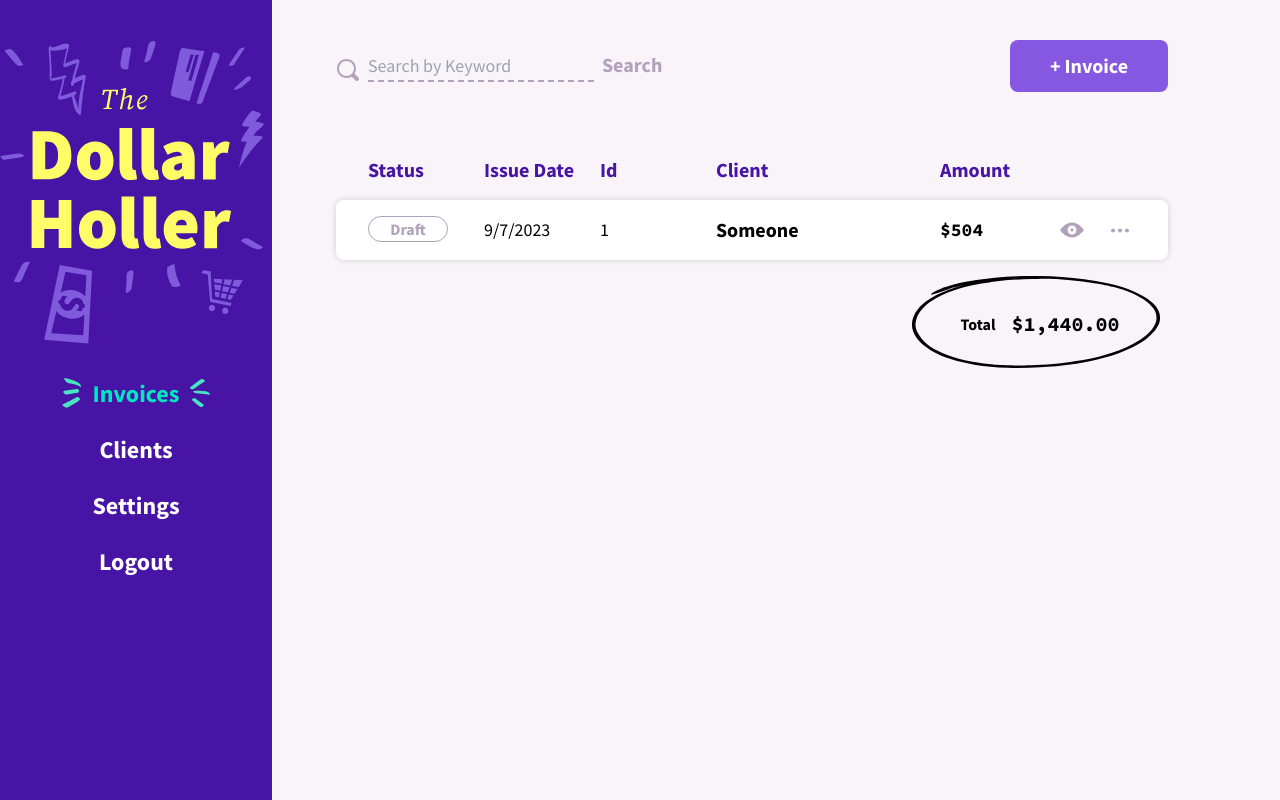
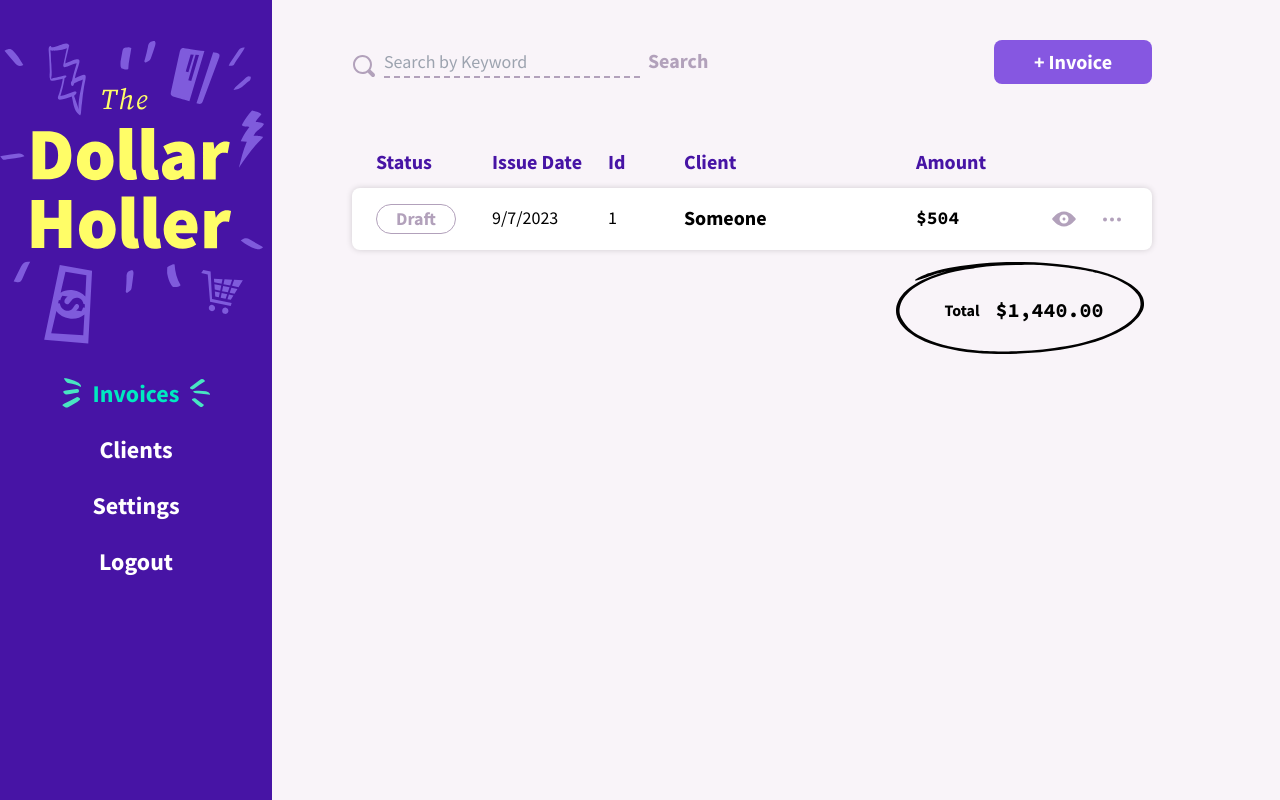
Before and after one commit to Md-Talim/thedollarholler, a SvelteKit app: page /invoices in a window 1280 px wide. Built offline with nearby package versions, Linux system fonts and the light colour scheme.

Commit message:
Make the invoice list responsive

```diff
--- a/src/app.css
+++ b/src/app.css
@@ -15,7 +15,7 @@
 
 @layer components {
   .invoice-table {
-    @apply px-8 mb-4 grid grid-cols-invoiceTable gap-x-4;
+    @apply mb-3 grid w-full grid-cols-invoiceTableMobile gap-x-4 px-4 lg:grid-cols-invoiceTable lg:px-6;
   }
 }
 
--- a/src/lib/components/Search.svelte
+++ b/src/lib/components/Search.svelte
@@ -9,7 +9,7 @@
   <input
     type="text"
     placeholder="Search by Keyword"
-    class="border-b-2 border-dashed border-pastelPurple bg-transparent font-sansSerif text-lg outline-none focus:border-solid focus:border-lavenderIndigo"
+    class="w-full border-b-2 border-dashed border-pastelPurple bg-transparent font-sansSerif text-lg outline-none focus:border-solid focus:border-lavenderIndigo md:w-64"
   />
   <button class="font-sansSerif text-xl font-bold text-pastelPurple">Search</button>
 </div>
--- a/src/lib/components/Tag.svelte
+++ b/src/lib/components/Tag.svelte
@@ -1,9 +1,10 @@
 <script lang="ts">
   export let label: 'draft' | 'current' | 'sent' | 'paid' | 'late' = 'draft';
+  export let className = '';
 </script>
 
 <div
-  class="w-20 rounded-full border text-center font-bold capitalize"
+  class={`w-16 rounded-full border text-center text-sm font-bold capitalize md:w-20 md:text-lg ${className}`}
   class:inverted={label === 'draft'}
   class:success={label === 'sent' || label === 'current'}
   class:alert={label === 'late'}
--- a/src/routes/(dashboard)/+layout.svelte
+++ b/src/routes/(dashboard)/+layout.svelte
@@ -4,7 +4,7 @@
 
 <div class="grid min-h-screen grid-cols-12 bg-whisper md:gap-x-16">
   <Navbar />
-  <main class="col-span-12 md:col-span-8 md:pt-10">
+  <main class="col-span-12 px-4 pt-6 md:col-span-8 md:pt-10">
     <slot />
   </main>
 </div>
--- a/src/routes/(dashboard)/invoices/+page.svelte
+++ b/src/routes/(dashboard)/invoices/+page.svelte
@@ -8,13 +8,15 @@
   <title>Invoices | The Dollar Hollar</title>
 </svelte:head>
 
-<div class="mb-16 flex items-center justify-between">
+<div
+  class="mb-8 flex flex-col-reverse items-start justify-between gap-y-4 md:flex-row md:items-center lg:mb-16"
+>
   <!-- Search Field -->
   <Search />
 
   <!-- New Invoice Button -->
   <button
-    class="relative translate-y-0 whitespace-nowrap rounded-lg bg-lavenderIndigo px-10 py-3 text-xl font-bold text-white shadow-colored transition-all hover:-translate-y-2 hover:shadow-coloredHover"
+    class="lg-py-3 relative translate-y-0 whitespace-nowrap rounded-lg bg-lavenderIndigo px-5 py-2 text-xl font-bold text-white shadow-colored transition-all hover:-translate-y-2 hover:shadow-coloredHover lg:px-10"
     >+ Invoice</button
   >
 </div>
@@ -22,7 +24,7 @@
 <!-- List of Invoices -->
 <div>
   <!-- Heading -->
-  <div class="table-header invoice-table">
+  <div class="table-header invoice-table hidden lg:grid">
     <h3>Status</h3>
     <h3>Issue Date</h3>
     <h3>Id</h3>
@@ -33,16 +35,16 @@
   </div>
 
   <!-- Invoices -->
-  <div class="invoice-table rounded-lg bg-white py-4 shadow-tableRow">
-    <div><Tag label="draft" /></div>
-    <div class="text-lg">9/7/2023</div>
-    <div class="text-lg">1</div>
-    <div class="text-xl font-bold">Someone</div>
-    <div class="font-mono text-lg font-bold">$504</div>
-    <div class="center text-lg">
+  <div class="invoice-table invoice-row rounded-lg bg-white py-2 shadow-tableRow md:py-4">
+    <div class="status"><Tag className="ml-auto lg:ml-0" label="draft" /></div>
+    <div class="due-date text-sm md:text-lg">9/7/2023</div>
+    <div class="invoice-number text-sm md:text-lg">1</div>
+    <div class="client-name text-base font-bold md:text-xl">Someone</div>
+    <div class="amount text-right font-mono text-sm font-bold md:text-lg lg:text-left">$504</div>
+    <div class="lg:center view-button hidden text-sm md:text-lg lg:block">
       <a href="/" class="text-pastelPurple hover:text-daisyBush"><View /></a>
     </div>
-    <div class="center text-lg">
+    <div class="lg:center more-button hidden text-sm md:text-lg lg:block">
       <button class="text-pastelPurple hover:text-daisyBush"><ThreeDots /></button>
     </div>
   </div>
@@ -55,4 +57,36 @@
   .table-header h3 {
     @apply text-xl font-bold leading-snug text-daisyBush;
   }
+
+  .invoice-row {
+    grid-template-areas: 'invoice-number invoice-number' 'client-name amount' 'due-date status';
+  }
+
+  @media (min-width: 1024px) {
+    .invoice-row {
+      grid-template-areas: 'status due-date invoice-number client-name amount view-button more-button';
+    }
+  }
+
+  .status {
+    grid-area: status;
+  }
+  .due-date {
+    grid-area: due-date;
+  }
+  .invoice-number {
+    grid-area: invoice-number;
+  }
+  .client-name {
+    grid-area: client-name;
+  }
+  .amount {
+    grid-area: amount;
+  }
+  .view-button {
+    grid-area: view-button;
+  }
+  .more-button {
+    grid-area: more-button;
+  }
 </style>
--- a/tailwind.config.cjs
+++ b/tailwind.config.cjs
@@ -39,7 +39,8 @@ module.exports = {
         navBar: 90
       },
       gridTemplateColumns: {
-        invoiceTable: '100px 100px 100px 1fr 100px 32px 32px'
+        invoiceTable: '100px 100px 60px 1fr 116px 32px 32px',
+        invoiceTableMobile: '1fr 90px'
       }
     }
   },
```
